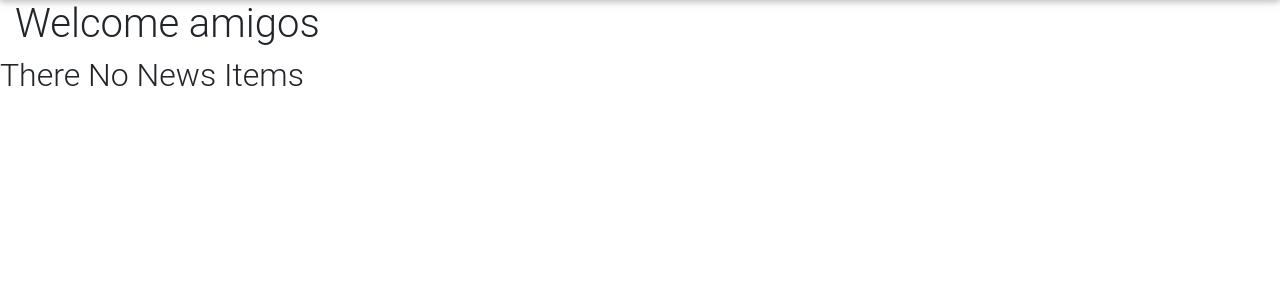
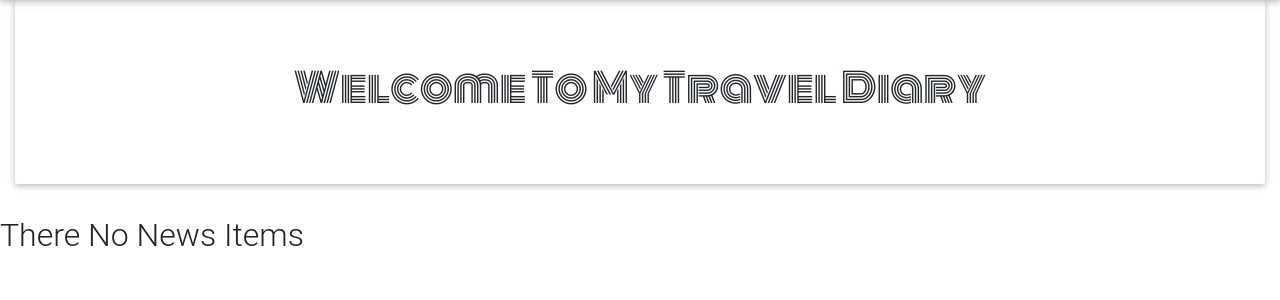
Before and after one commit to chrisjire/Gallery, a Django app: page / in a window 1280 px wide. Shown: the part 82-382 px from the top of the page. Run offline with Django 3.2, Linux system fonts and the light colour scheme; data that the repository does not hold is empty; some libraries are stand-ins or nearby versions.

Commit message:
this commit will add google font to the welcome header

```diff
--- a/diary/templates/all-diary/base.html
+++ b/diary/templates/all-diary/base.html
@@ -22,6 +22,7 @@
         <!-- MDB core JavaScript -->
         <script type="text/javascript" src="https://cdnjs.cloudflare.com/ajax/libs/mdbootstrap/4.8.10/js/mdb.min.js"></script>
         <script src="{% static 'js/main.js' %}"></script>
+        <link href="https://fonts.googleapis.com/css?family=Monoton&display=swap" rel="stylesheet">
 
         {% if title %}
         <title> My Travel - {{title}}</title>
--- a/diary/templates/index.html
+++ b/diary/templates/index.html
@@ -4,16 +4,16 @@
 {{block.super}}
 <div class="container-fluid">
 
-    <div>
-        <h1>Welcome amigos</h1>
+    <div class="jumbotron" style="text-align: center; font-family: 'Monoton', cursive; font-size: 70px;">
+        <h1>Welcome To My Travel Diary</h1>
     </div>
 
     {% for new_item in new %}
-
+    <div class="jumbotron">
     <div class="row">
 
-        <div class="col-md">
-            <a href="{{new_item.image.url}}" data-lightbox="cool"><img src="{{new_item.image.url}}" class="img-responsive" alt="Image" style="width: 400px; height: 400px;"></a>
+        <div class="col-md-4">
+            <a href="{{new_item.image.url}}"> <img src="{{new_item.image.url}}" class="img-responsive" alt="Image" style="width: 400px; height: 400px;"></a>
         </div>
 
 
@@ -25,6 +25,7 @@
     <div class="row">
         <h2 class="text-center">There No News Items</h2>
     </div>
+</div>
     {% endfor %}
 
 
```
